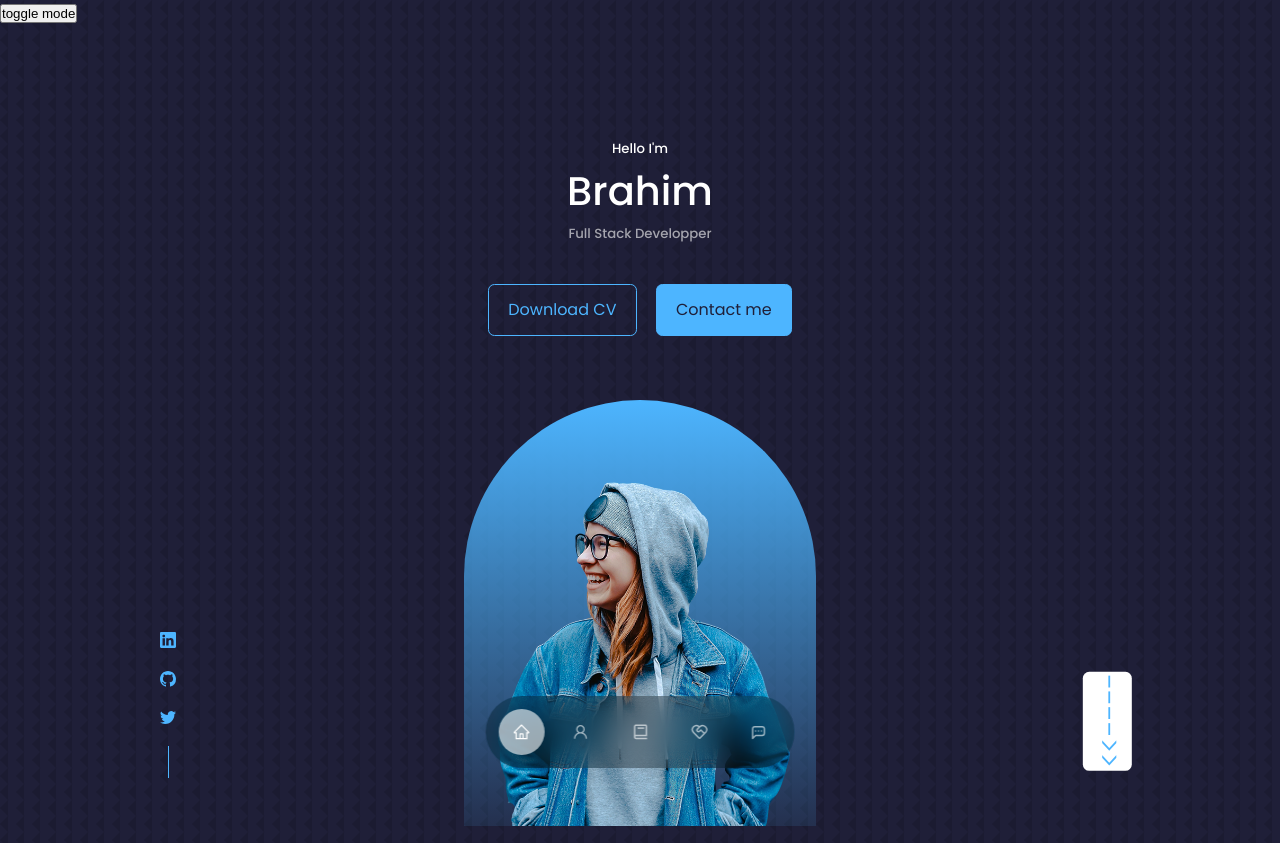
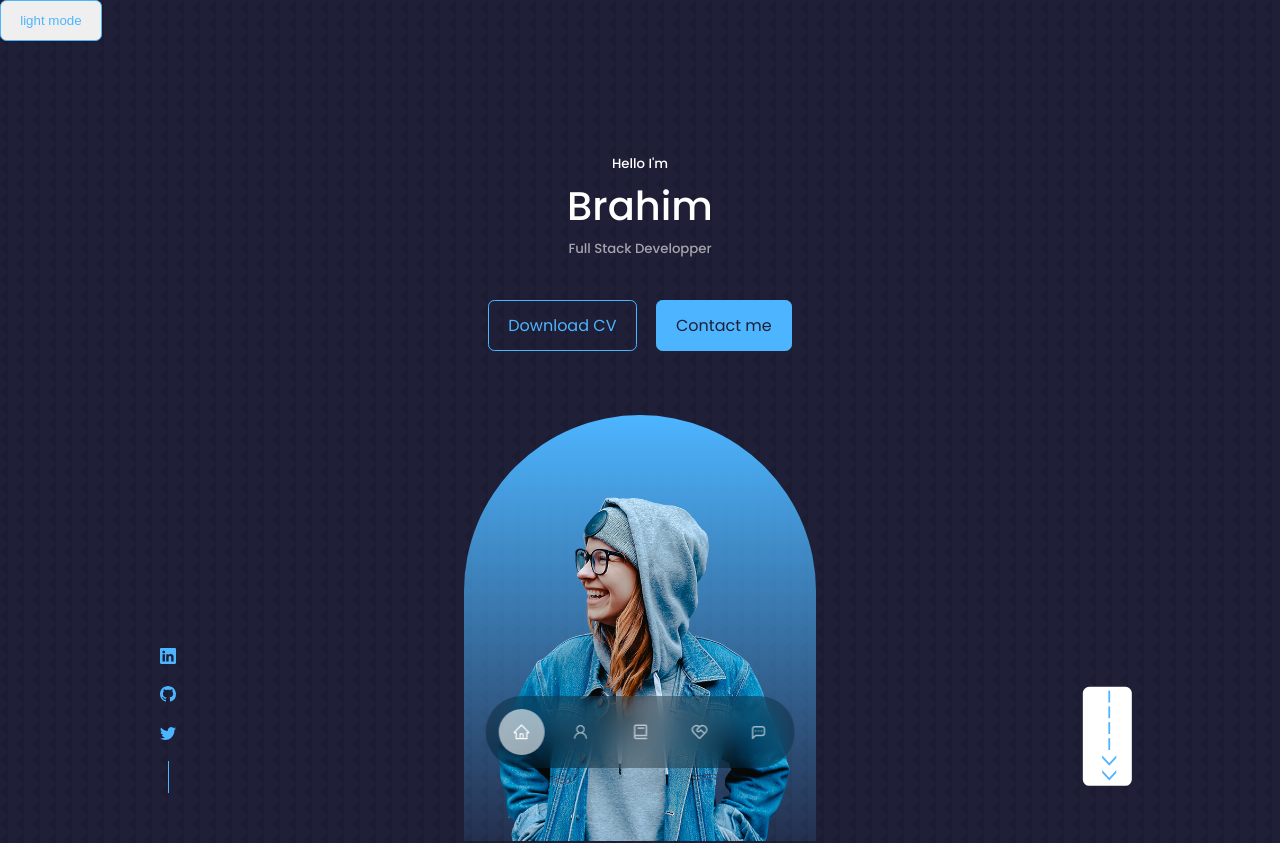
Before and after one commit to brahimdidi/myportfolio, a React (Create React App) app: page / in a window 1280 px wide. Shown: the top 843 px of the page. Built offline with nearby package versions, Linux system fonts and the light colour scheme; a web font is replaced by a local one.

Commit message:
change the toggle website button text dynamicly

```diff
--- a/src/App.jsx
+++ b/src/App.jsx
@@ -81,7 +81,7 @@ updateColors();
   return (
     <>
         <ToastContainer position='top-center' autoClose= {1400} theme={darkTheme ? 'dark' : 'light'} className="toast-container" />
-        <button id='toggle-mode' onClick={toggleDarkMode}> toggle mode</button>
+        <button className='btn ' id='toggle-mode' onClick={toggleDarkMode}>{ darkTheme ? "light mode " : "dark mode "}</button>
         <Header name= "Brahim" job="full stack developper"  socials={socials} />
         <Nav/>
         <About  about = {about}/>
--- a/src/index.css
+++ b/src/index.css
@@ -14,12 +14,12 @@
 }
 
 :root {
-  --color-bg: #1f1f38;
+  /* --color-bg: #1f1f38;
   --color-bg-variant: #2c2c6c;
   --color-primary: #4db5ff;
   --color-priamry-variant: rgba(77, 181, 255, 0.4);
   --color-white: #fff;
-  --color-light: rgba(255, 255, 255, 0.6);
+  --color-light: rgba(255, 255, 255, 0.6); */
   --transition: all 400ms ease-in-out;
   --container-width-lg: 75%;
   --container-width-md: 86%;
```
